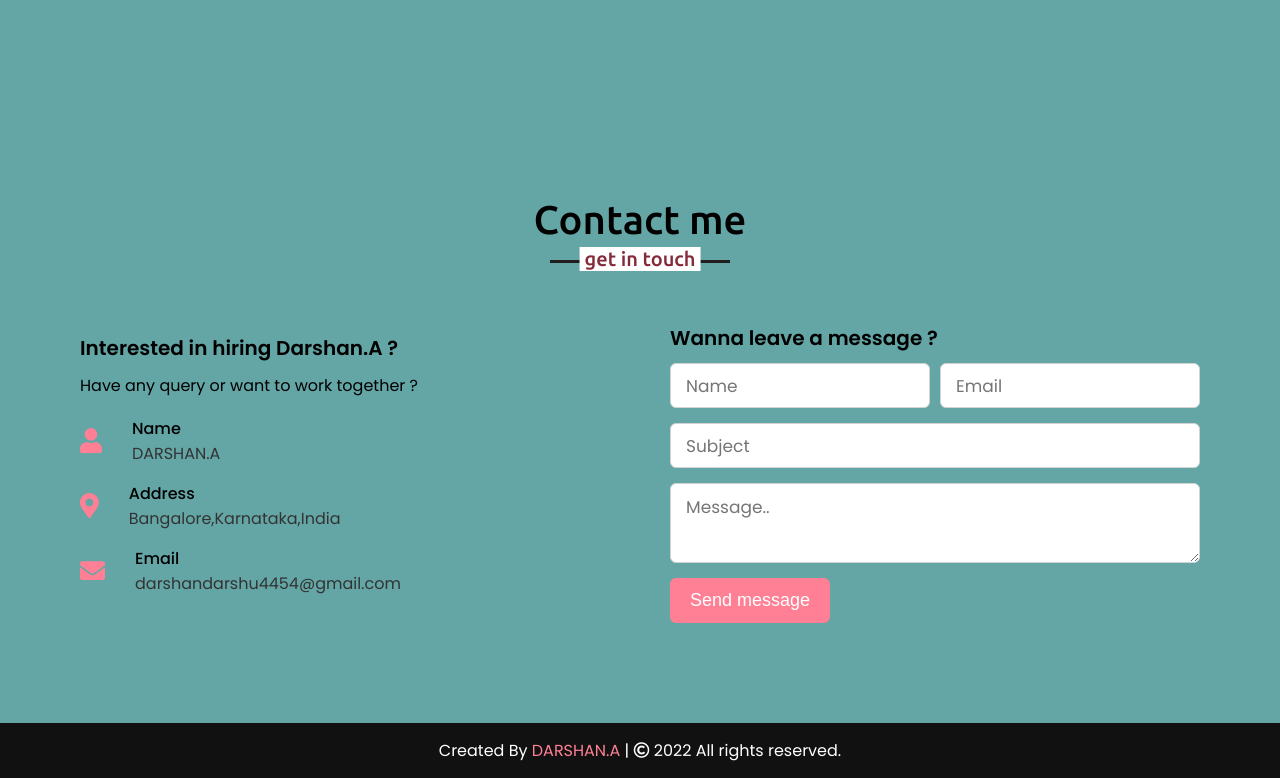
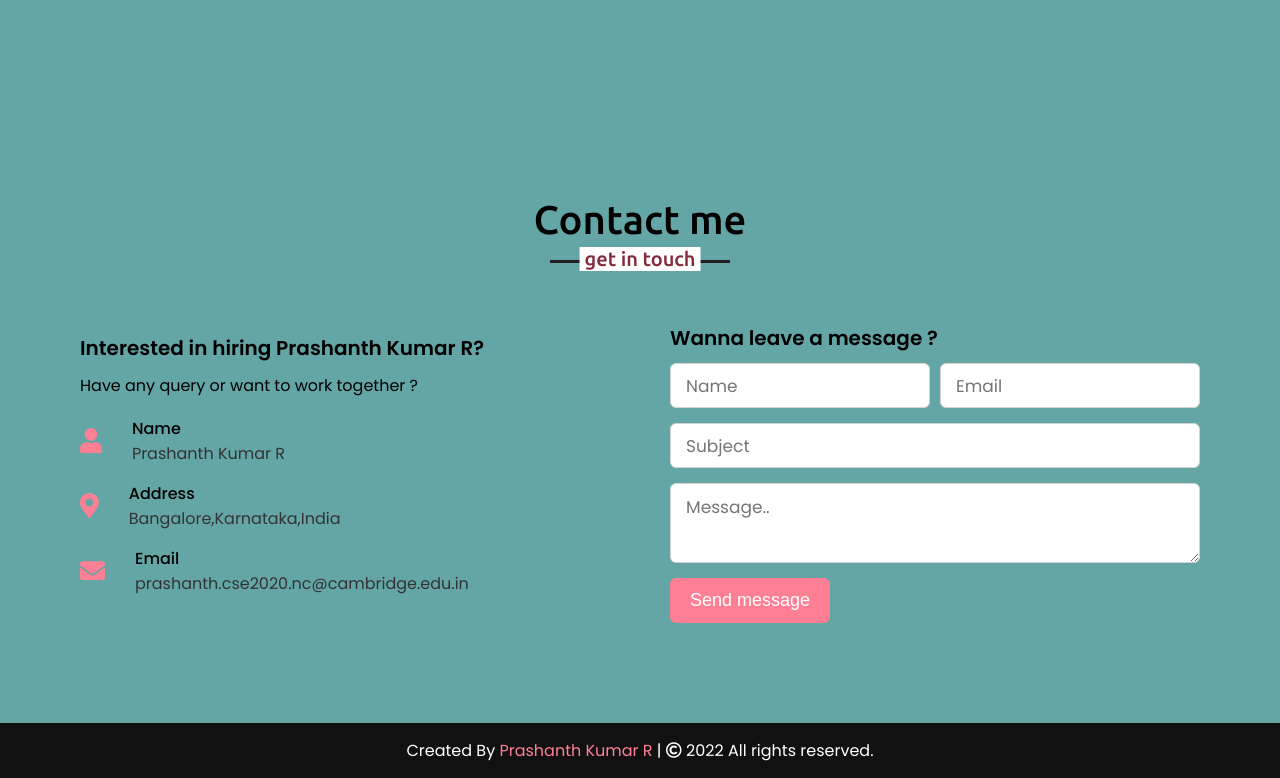
Before and after one commit to 123Prashanthkumar/OSBIS_Task_2, a plain HTML site: page index.html in a window 1280 px wide. Shown: the part 1979-2757 px from the top of the page. Drawn offline with nearby package versions, Linux system fonts and the light colour scheme.

Commit message:
Index.html

```diff
--- a/index.html
+++ b/index.html
@@ -1,5 +1,5 @@
 <!DOCTYPE html>
-<!-- Created By DARSHAN.A -->
+<!-- Created By Prashanth Kumar R -->
 <html lang="en">
 <head>
     <meta charset="UTF-8">
@@ -38,8 +38,8 @@
                     <img src="profile photo">
                 </div>
                 <div class="column right">
-                    <div class="text">I am darshan.A and I'm a<span class="typing-2"></span></div>
-                    <p> I'm currently a student pursuing my Bachelor of Technology in Computer science and Engineering with specialization in cyber security at GITAM School of Technology (2020-2024) and looking to join the workforce and gain real-world experience. I'm reliable and able to complete tasks on time in both individual and team settings. Through my academic and extracurricular projects, I've developed my communication, leadership and interpersonal skills that will serve this role and your company well. I learned programming, data science techniques, machine learning tools, and basic SQL techniques. I have gained very good knowledge about Python, Java, HTML, CSS, JDBC and JavaScript, ReactJS, Node.js like languages and completed some projects. and I have the experience of working on Ec2 Instances, Subnets, VPC's and I Have successfully completed the Microsoft AZure AZ-900 certification.And also I am enthusiastic to learn and work in Web development projects and cloud projects. </p>
+                    <div class="text">I am Prashanth Kumar R and I'm a<span class="typing-2"></span></div>
+                    <p> I'm currently a student pursuing my Bachelor of Technology in Computer science and Engineering in Cambridge institue of technology North campus(2020-2024) and looking to join the workforce and gain real-world experience. I'm reliable and able to complete tasks on time in both individual and team settings. Through my academic and extracurricular projects, I've developed my communication, leadership and interpersonal skills that will serve this role and your company well. I learned programming, data science techniques, machine learning tools, and basic SQL techniques. I have gained very good knowledge about Python, Java, HTML, CSS, JDBC and JavaScript, ReactJS, Node.js like languages and completed some projects. and I have the experience of working on Ec2 Instances, Subnets, VPC's and I Have successfully completed the Microsoft AZure AZ-900 certification.And also I am enthusiastic to learn and work in Web development projects and cloud projects. </p>
                     <a href="Black White Minimalist CV Resume">Download CV</a>
                 </div>
             </div>
@@ -135,7 +135,7 @@
             <h2 class="title">Contact me</h2>
             <div class="contact-content">
                 <div class="column left">
-                    <div class="text">Interested in hiring Darshan.A ?</div>
+                    <div class="text">Interested in hiring Prashanth Kumar R?</div>
                     <p>Have any query or want to work together ?
                  </p>
                     <div class="icons">
@@ -143,7 +143,7 @@
                             <i class="fas fa-user"></i>
                             <div class="info">
                                 <div class="head">Name</div>
-                                <div class="sub-title">DARSHAN.A</div>
+                                <div class="sub-title">Prashanth Kumar R</div>
                             </div>
                         </div>
                         <div class="row">
@@ -157,14 +157,14 @@
                             <i class="fas fa-envelope"></i>
                             <div class="info">
                                 <div class="head">Email</div>
-                                <div class="sub-title">darshandarshu4454@gmail.com</div>
+                                <div class="sub-title">prashanth.cse2020.nc@cambridge.edu.in</div>
                             </div>
                         </div>
                     </div>
                 </div>
                 <div class="column right">
                     <div class="text">Wanna leave a message ?</div>
-                    <form class="contact-form" action="mailto:darshandarshu4454@gmail.com" method="POST">
+                    <form class="contact-form" action="mailto:prashanth.cse2020.nc@cambridge.edu.in" method="POST">
                         <div class="fields">
                             <div class="field name">
                                 <input type="text" class="fullname" placeholder="Name">
@@ -188,7 +188,7 @@
         </div>
     </section>
     <footer>
-        <span>Created By <a href="https://www.linkedin.com/in/darshan-a-76340724b/">DARSHAN.A</a> | <span class="far fa-copyright"></span> 2022 All rights reserved.</span>
+        <span>Created By <a href="https://www.linkedin.com/in/prashanth-kumar-r-928aa926b/">Prashanth Kumar R</a> | <span class="far fa-copyright"></span> 2022 All rights reserved.</span>
     </footer>
 
     <script src="script.js"></script>
```
